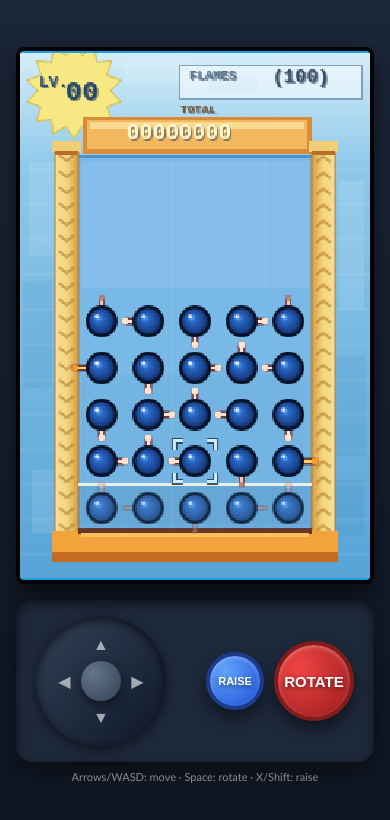
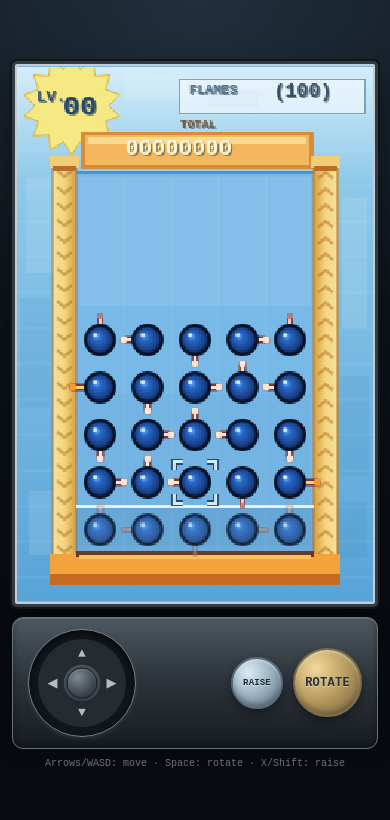
Before and after one commit to vividhyeok/bomblink, a website built with Vite: page index.html in a window 390 px wide. Built offline with nearby package versions, Linux system fonts and the light colour scheme.

Commit message:
style: give controls feature-phone feel

```diff
--- a/src/style.css
+++ b/src/style.css
@@ -1,7 +1,7 @@
 :root {
   color-scheme: dark;
-  background: #111;
-  font-family: "Trebuchet MS", Arial, sans-serif;
+  background: #090d12;
+  font-family: "Courier New", monospace;
   touch-action: none;
   -webkit-touch-callout: none;
   -webkit-user-select: none;
@@ -15,9 +15,7 @@
 html,
 body {
   position: fixed;
-  top: 0;
-  left: 0;
-  right: 0;
+  inset: 0;
   width: 100%;
   height: var(--app-height, 100vh);
   margin: 0;
@@ -30,8 +28,10 @@ body {
   display: flex;
   flex-direction: column;
   align-items: center;
-  padding: 16px 16px calc(30px + env(safe-area-inset-bottom, 0px));
-  background: linear-gradient(180deg, #1b2638, #0f1622);
+  padding: 12px 12px calc(22px + env(safe-area-inset-bottom, 0px));
+  background:
+    radial-gradient(circle at 50% 0%, rgba(94, 139, 172, 0.18), transparent 42%),
+    linear-gradient(180deg, #131b24, #080c11 72%);
 }
 
 .shell {
@@ -41,42 +41,52 @@ body {
   justify-content: center;
   width: 100%;
   height: 100%;
-  max-width: 480px;
+  max-width: 410px;
 }
 
 #game {
-  width: 100%;
+  width: min(100%, 360px);
   aspect-ratio: 240 / 360;
   min-height: 0;
-  max-height: calc(100% - 180px);
-  border: 4px solid #000;
-  border-radius: 8px;
-  background: #1ba1e2;
+  max-height: calc(100% - 160px);
+  border: 2px solid #c6cbd0;
+  border-radius: 2px;
+  background: #79b9e7;
   image-rendering: pixelated;
   image-rendering: crisp-edges;
-  box-shadow: 0 12px 24px rgba(0, 0, 0, 0.5);
+  box-shadow:
+    0 0 0 3px #343b42,
+    0 0 0 5px #11161b,
+    0 14px 30px rgba(0, 0, 0, 0.52);
   object-fit: contain;
 }
 
 .virtual-controls {
   display: flex;
-  width: 100%;
+  width: min(100%, 390px);
   justify-content: space-between;
   align-items: center;
-  padding: 16px 20px;
-  background: #1e293b;
-  border-radius: 16px;
-  box-shadow: inset 0 4px 12px rgba(0,0,0,0.5), 0 8px 24px rgba(0,0,0,0.5);
-  margin-top: 16px;
+  padding: 11px 15px;
+  margin-top: 13px;
+  border: 1px solid #68727b;
+  border-radius: 11px;
+  background: linear-gradient(180deg, #4e5861, #2c333a 48%, #171c21);
+  box-shadow:
+    inset 0 1px 0 rgba(255, 255, 255, 0.18),
+    inset 0 -3px 7px rgba(0, 0, 0, 0.36),
+    0 7px 17px rgba(0, 0, 0, 0.34);
 }
 
 .joystick {
   position: relative;
-  width: 130px;
-  height: 130px;
+  width: 108px;
+  height: 108px;
   border-radius: 50%;
-  background: linear-gradient(135deg, #334155, #0f172a);
-  box-shadow: inset 0 4px 8px rgba(0,0,0,0.6), 0 4px 12px rgba(0,0,0,0.5);
+  background: radial-gradient(circle, #48525c 0 24%, #242b31 25% 58%, #11161b 59% 100%);
+  border: 1px solid #75808a;
+  box-shadow:
+    inset 0 3px 7px rgba(0, 0, 0, 0.65),
+    0 2px 4px rgba(255, 255, 255, 0.08);
   display: flex;
   justify-content: center;
   align-items: center;
@@ -93,39 +103,38 @@ body {
   top: 50%;
   left: 50%;
   transform: translate(-50%, -50%);
-  width: 40px;
-  height: 40px;
+  width: 31px;
+  height: 31px;
   border-radius: 50%;
-  background: radial-gradient(circle at 30% 30%, #64748b, #334155);
-  box-shadow: 0 4px 8px rgba(0,0,0,0.5);
+  background: radial-gradient(circle at 35% 30%, #7f8a93, #3c454d 64%, #272d33);
+  border: 1px solid #171b20;
+  box-shadow: inset 0 1px 2px rgba(255,255,255,0.2), 0 2px 4px rgba(0,0,0,0.45);
   pointer-events: none;
 }
 
 .joy-btn {
   position: absolute;
+  width: 39px;
+  height: 39px;
+  border: 0;
+  border-radius: 50%;
   background: transparent;
-  border: none;
-  width: 45px;
-  height: 45px;
-  border-radius: 50%;
+  color: rgba(238, 244, 247, 0.72);
+  font-family: inherit;
+  font-size: 13px;
   cursor: pointer;
   touch-action: manipulation;
   outline: none;
-  display: flex;
-  align-items: center;
-  justify-content: center;
-  color: rgba(255, 255, 255, 0.6);
-  font-size: 16px;
 }
 
 .joy-btn:active {
-  background: rgba(255, 255, 255, 0.1);
+  background: rgba(255, 255, 255, 0.09);
 }
 
-.joy-btn.up { top: 6px; left: 50%; transform: translateX(-50%); }
-.joy-btn.down { bottom: 6px; left: 50%; transform: translateX(-50%); }
-.joy-btn.left { left: 6px; top: 50%; transform: translateY(-50%); }
-.joy-btn.right { right: 6px; top: 50%; transform: translateY(-50%); }
+.joy-btn.up { top: 4px; left: 50%; transform: translateX(-50%); }
+.joy-btn.down { bottom: 4px; left: 50%; transform: translateX(-50%); }
+.joy-btn.left { left: 4px; top: 50%; transform: translateY(-50%); }
+.joy-btn.right { right: 4px; top: 50%; transform: translateY(-50%); }
 
 .action-buttons {
   display: flex;
@@ -134,38 +143,82 @@ body {
 }
 
 .action-btn {
-  width: 80px;
-  height: 80px;
+  width: 69px;
+  height: 69px;
   border-radius: 50%;
-  background: radial-gradient(circle at 30% 30%, #ef4444, #991b1b);
-  border: 4px solid #7f1d1d;
-  color: #fff;
-  font-weight: bold;
-  font-size: 15px;
-  text-shadow: 0 2px 4px rgba(0,0,0,0.5);
-  box-shadow: inset 0 2px 4px rgba(255,255,255,0.3), 0 8px 16px rgba(0,0,0,0.5);
+  border: 2px solid #7d6b47;
+  background: radial-gradient(circle at 32% 28%, #f2d99a, #b59a5e 50%, #6c5a3b 100%);
+  color: #263139;
+  font-family: inherit;
+  font-weight: 700;
+  font-size: 12px;
+  letter-spacing: 0.02em;
+  text-shadow: 0 1px rgba(255,255,255,0.35);
+  box-shadow:
+    inset 0 2px 3px rgba(255,255,255,0.38),
+    inset 0 -3px 5px rgba(40,30,16,0.35),
+    0 4px 8px rgba(0,0,0,0.38);
   cursor: pointer;
   touch-action: manipulation;
-  transition: transform 0.1s, box-shadow 0.1s;
+  transition: transform 70ms ease, box-shadow 70ms ease;
 }
 
 .action-btn.raise {
-  width: 58px;
-  height: 58px;
-  font-size: 11px;
-  background: radial-gradient(circle at 30% 30%, #60a5fa, #1d4ed8);
-  border-color: #1e3a8a;
+  width: 52px;
+  height: 52px;
+  border-color: #586b7d;
+  background: radial-gradient(circle at 32% 28%, #dcecf5, #91a9b9 55%, #536875 100%);
+  color: #1c2c38;
+  font-size: 9px;
 }
 
 .action-btn:active {
-  transform: translateY(4px);
-  box-shadow: inset 0 2px 4px rgba(255,255,255,0.3), 0 4px 8px rgba(0,0,0,0.5);
+  transform: translateY(2px);
+  box-shadow: inset 0 3px 5px rgba(0,0,0,0.22), 0 2px 4px rgba(0,0,0,0.35);
 }
 
 .controls {
   width: 100%;
+  margin-top: 8px;
   text-align: center;
-  color: rgba(255, 255, 255, 0.5);
-  font-size: 11px;
-  margin-top: 8px;
+  color: rgba(218, 228, 235, 0.48);
+  font-size: 10px;
+  line-height: 1.35;
 }
+
+@media (pointer: fine) and (min-height: 720px) {
+  .virtual-controls {
+    opacity: 0.78;
+  }
+}
+
+@media (max-height: 650px) {
+  body {
+    padding-top: 6px;
+    padding-bottom: calc(10px + env(safe-area-inset-bottom, 0px));
+  }
+
+  #game {
+    max-height: calc(100% - 132px);
+  }
+
+  .virtual-controls {
+    margin-top: 8px;
+    padding: 7px 12px;
+  }
+
+  .joystick {
+    width: 91px;
+    height: 91px;
+  }
+
+  .action-btn {
+    width: 59px;
+    height: 59px;
+  }
+
+  .action-btn.raise {
+    width: 46px;
+    height: 46px;
+  }
+}
```
